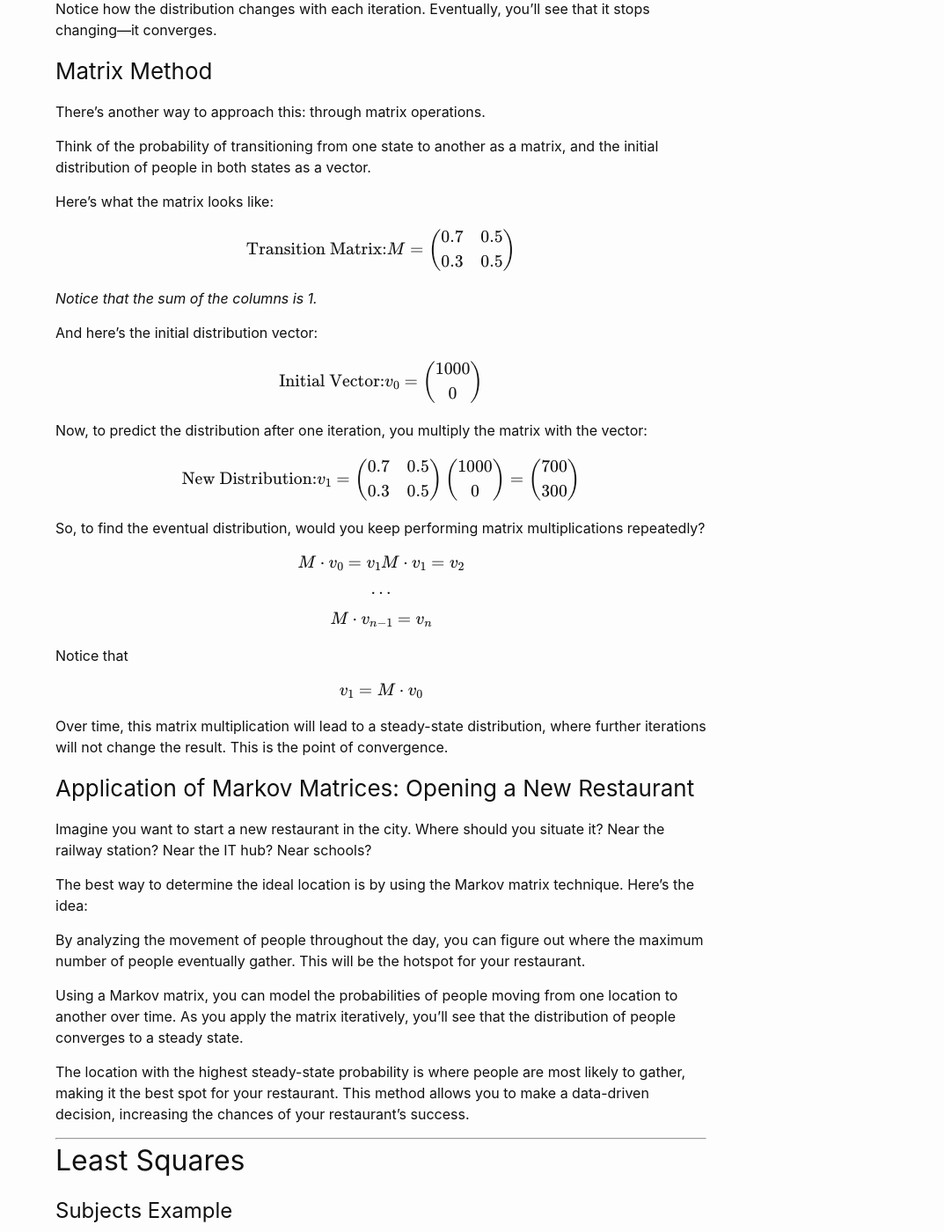
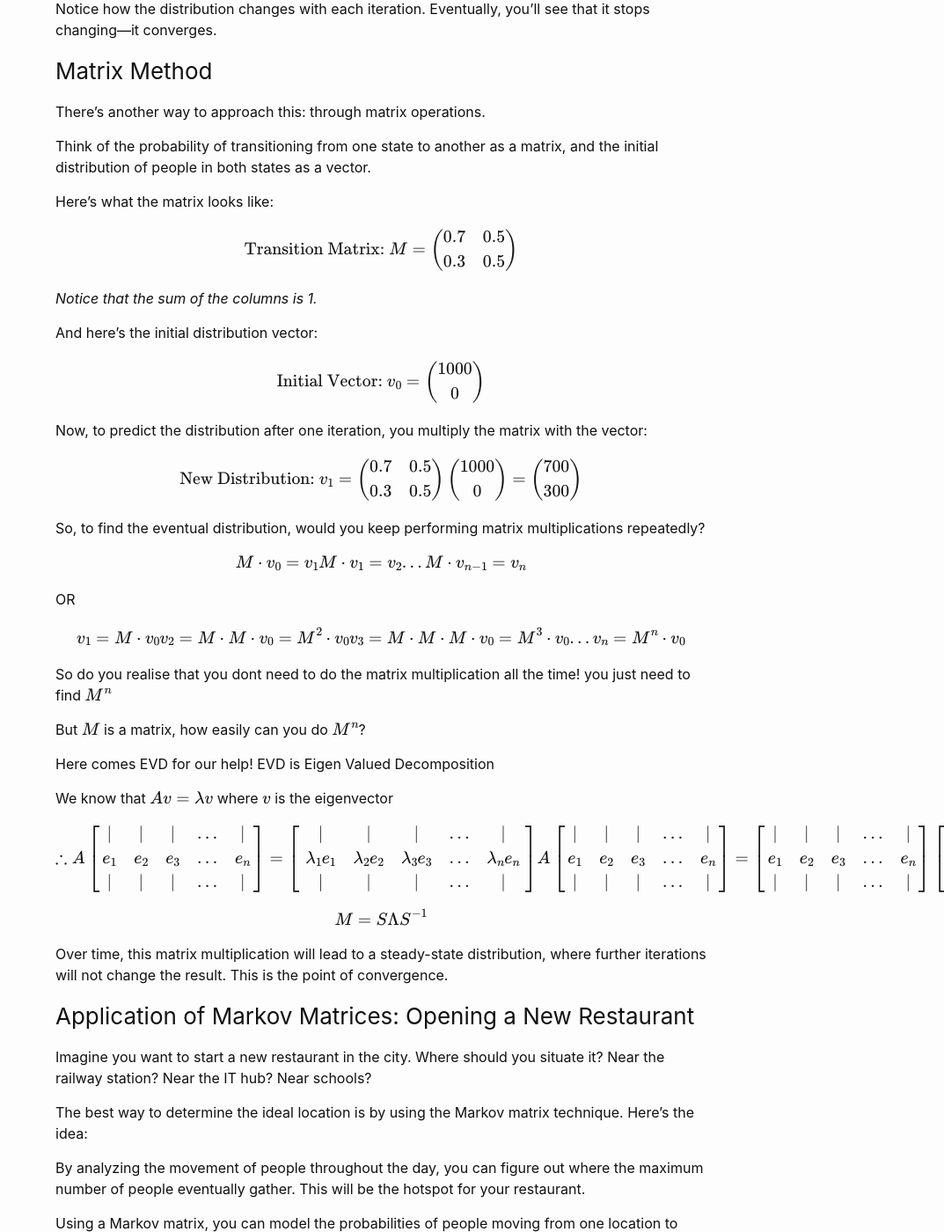
Before and after one commit to sudarshansudarshan/cs503, a Jekyll site: the page built from Galaxy.md, in a window 1280 px wide and 1400 px high, scrolled down 6290 px. Shown: the whole window at 88% size, without its empty margins (207-1280 px from the left). Built offline with Jekyll 4.4.1, drawn with Linux system fonts in a browser that asks for light colours; formulas are drawn with MathJax 3.

Commit message:
Update Galaxy.md

```diff
--- a/Galaxy.md
+++ b/Galaxy.md
@@ -159,7 +159,7 @@ Think of the probability of transitioning from one state to another as a matrix,
 Here's what the matrix looks like:
 
 $$
-\text{Transition Matrix:} M =
+\text{Transition Matrix: } M =
 \begin{pmatrix}
 0.7 & 0.5 \\
 0.3 & 0.5
@@ -171,7 +171,7 @@ _Notice that the sum of the columns is 1._
 And here’s the initial distribution vector:
 
 $$
-\text{Initial Vector:} v_0=
+\text{Initial Vector: } v_0=
 \begin{pmatrix}
 1000 \\
 0
@@ -181,7 +181,7 @@ $$
 Now, to predict the distribution after one iteration, you multiply the matrix with the vector:
 
 $$
-\text{New Distribution:} v_1 =
+\text{New Distribution: } v_1 =
 \begin{pmatrix}
 0.7 & 0.5 \\
 0.3 & 0.5
@@ -202,25 +202,76 @@ So, to find the eventual distribution, would you keep performing matrix multipli
 $$
 M \cdot v_0 = v_1\\
 M \cdot v_1 = v_2\\
-$$
-
-$$
 .\\
 .\\
 .\\
-$$
-
-$$
 M \cdot v_{n-1} = v_{n}\\
 $$
 
-Notice that
+OR
 
 $$
-v_1 = M \cdot v_0
+v_1 = M \cdot v_0\\
+v_2 = M \cdot M \cdot v_0 = M^{2} \cdot v_0\\
+v_3 = M \cdot M \cdot M \cdot v_0 = M^{3} \cdot v_0\\
+.\\
+.\\
+.\\
+v_n = M^{n} \cdot v_0\\
+$$
+
+So do you realise that you dont need to do the matrix multiplication all the time! you just need to find $$M^{n}$$
+
+But $$M$$ is a matrix, how easily can you do $$M^{n}$$?
+
+Here comes EVD for our help!
+EVD is Eigen Valued Decomposition
+
+We know that $$A v= \lambda v$$ where $$v$$ is the eigenvector
+
+$$\therefore
+
+A
+\begin{bmatrix}
+| & | & | & \dots & | \\
+e_1 & e_2 & e_3 & \dots & e_n \\
+| & | & | & \dots & |
+\end{bmatrix}
+=
+\begin{bmatrix}
+| & | & | & \dots & | \\
+\lambda_1 e_1 & \lambda_2 e_2 & \lambda_3 e_3 & \dots & \lambda_n e_n \\
+| & | & | & \dots & | \\
+\end{bmatrix}\\
+
+
+
+
+A
+\begin{bmatrix}
+| & | & | & \dots & | \\
+e_1 & e_2 & e_3 & \dots & e_n \\
+| & | & | & \dots & |
+\end{bmatrix}
+=
+\begin{bmatrix}
+| & | & | & \dots & | \\
+e_1 & e_2 & e_3 & \dots & e_n \\
+| & | & | & \dots & | \\
+\end{bmatrix}
+
+\begin{bmatrix}
+\lambda_1 & 0 & 0 & \dots & 0 \\
+e_1 & \lambda_2 & 0 & \dots & 0 \\
+0 & 0 & 0 & \dots & \lambda_n \\
+\end{bmatrix}
+
 $$
 
 
+
+
+$$M = S \Lambda S^{-1}$$
 
 
 
```
